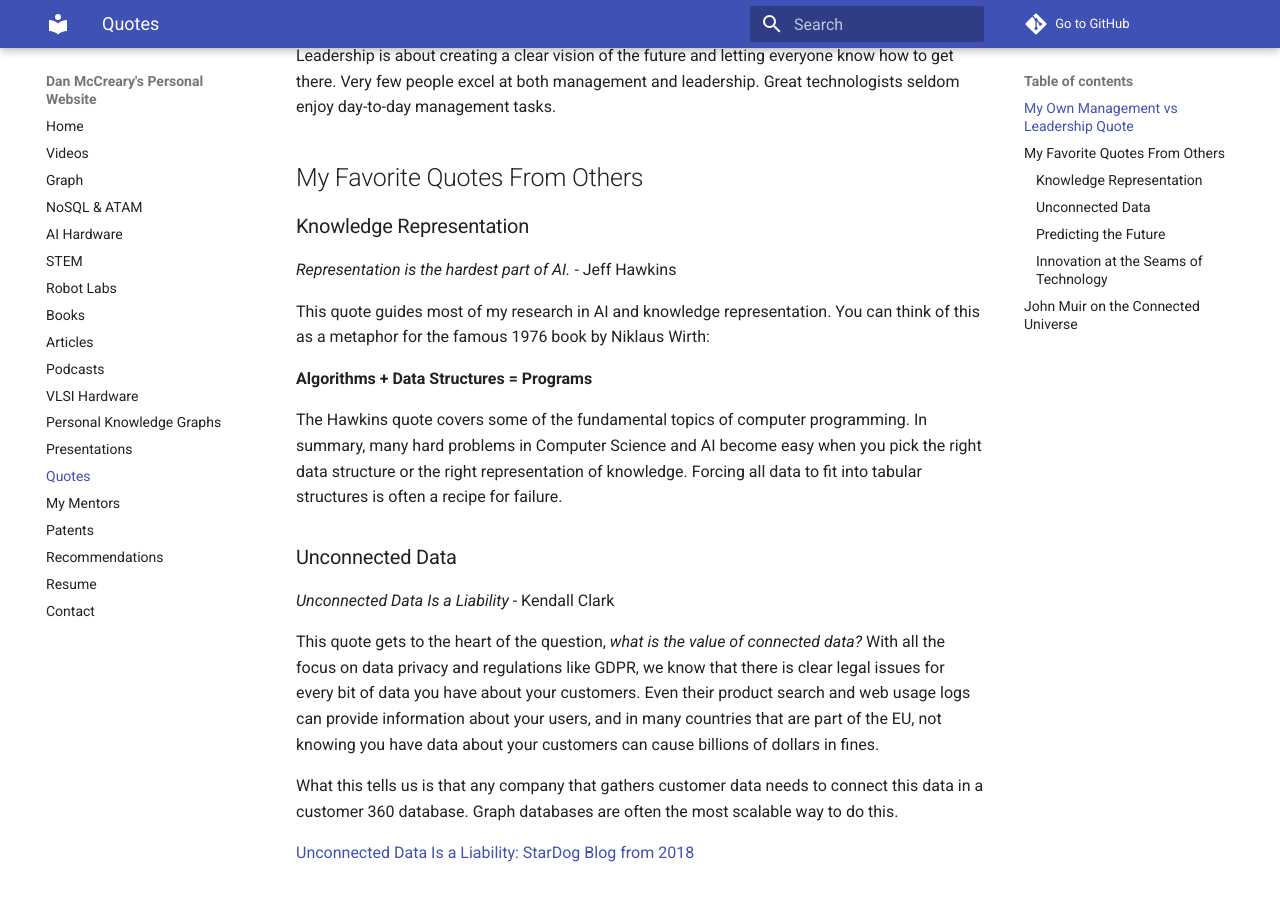
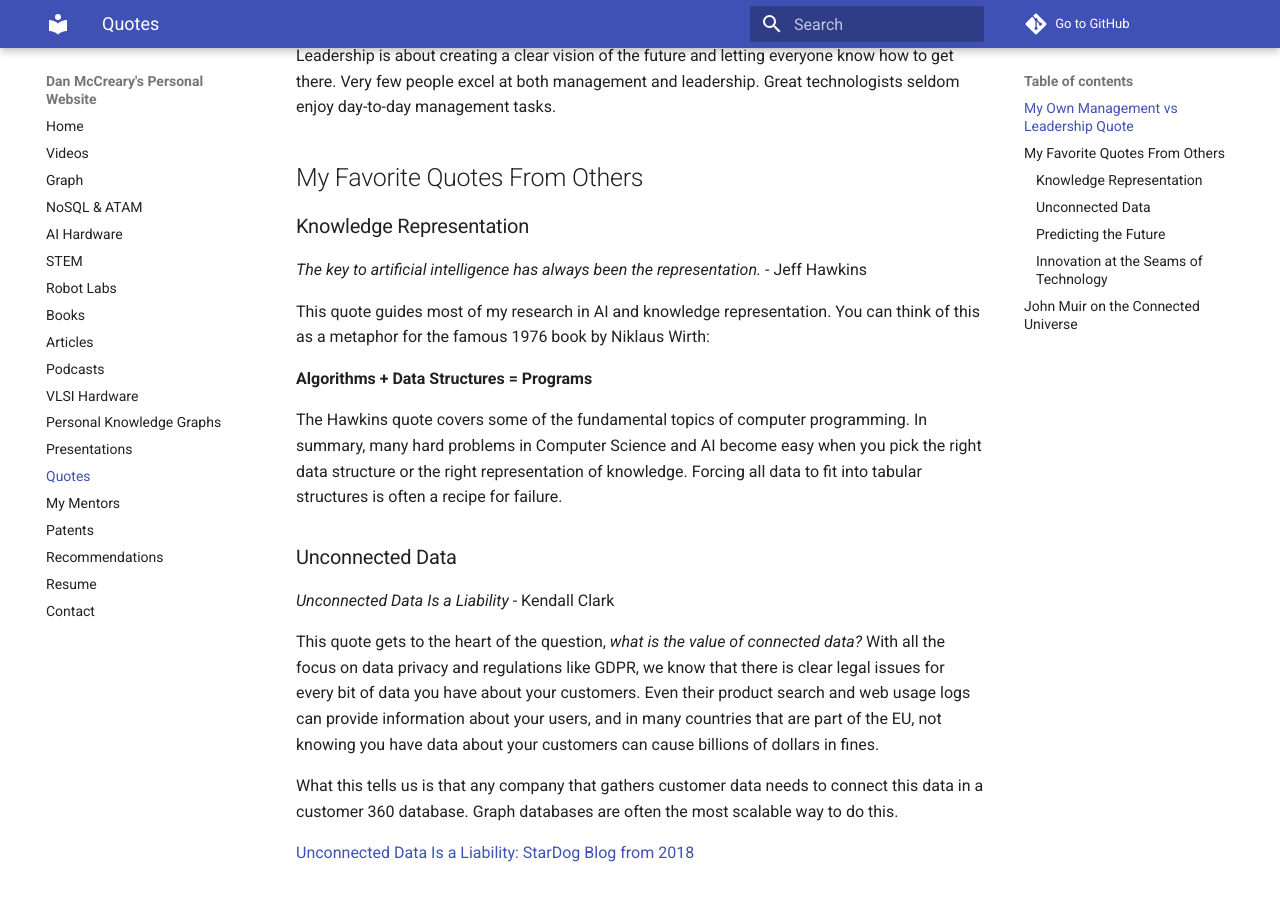
Before and after one commit to dmccreary/dmccreary, an MkDocs documentation site: the page built from docs/quotes.md, in a window 1280 px wide and 900 px high, scrolled down 389 px. Built offline with MkDocs 1.6.1 and Material for MkDocs 9.7.7, drawn with Linux system fonts in a browser that asks for light colours; comment, search, counter and statistics services are not loaded.

Commit message:
updating content

```diff
--- a/docs/quotes.md
+++ b/docs/quotes.md
@@ -14,7 +14,7 @@ Management focuses on the day-to-day tasks of managing people, budgets and compl
 
 ### Knowledge Representation
 
-*Representation is the hardest part of AI.*
+*The key to artificial intelligence has always been the representation.*
 - Jeff Hawkins
 
 This quote guides most of my research in AI and knowledge representation.  You can think of this as a metaphor for the famous 1976 book by Niklaus Wirth:
```
